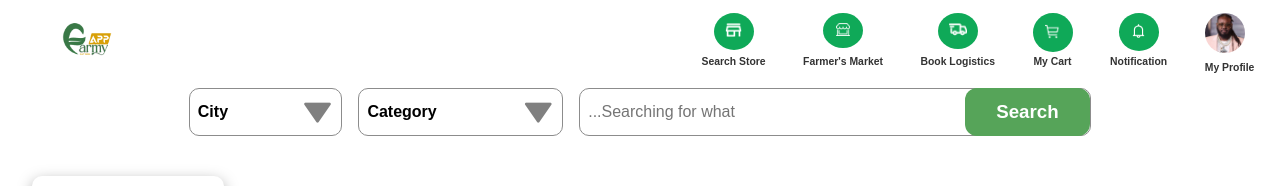
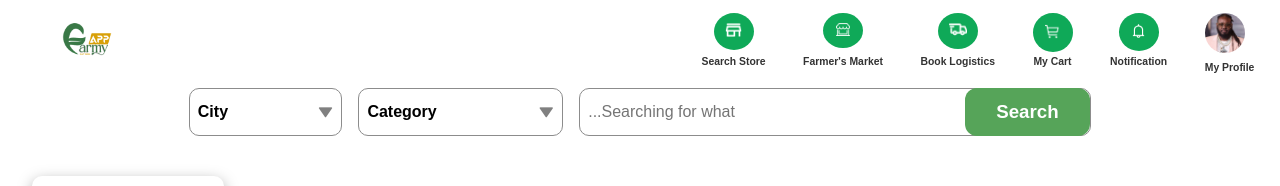
Before and after one commit to mentor-d/Web, a React (Create React App) app: page /farmproductlist in a window 1280 px wide. Shown: the top 186 px of the page. Built offline with nearby package versions, Linux system fonts and the light colour scheme; a web font is replaced by a local one.

Commit message:
farmproductlist icon edit

```diff
--- a/src/pages/farm_product_list_view_page/farm_product_list.css
+++ b/src/pages/farm_product_list_view_page/farm_product_list.css
@@ -11,6 +11,9 @@
     justify-content: center;
     align-items: center;
     gap: 1rem;
+  }
+  .farm-product-list-search-bar .bx{
+    font-size: 1rem;
   }
   .farm-product-list-search-bar-filter {
     height: 3rem;
```
